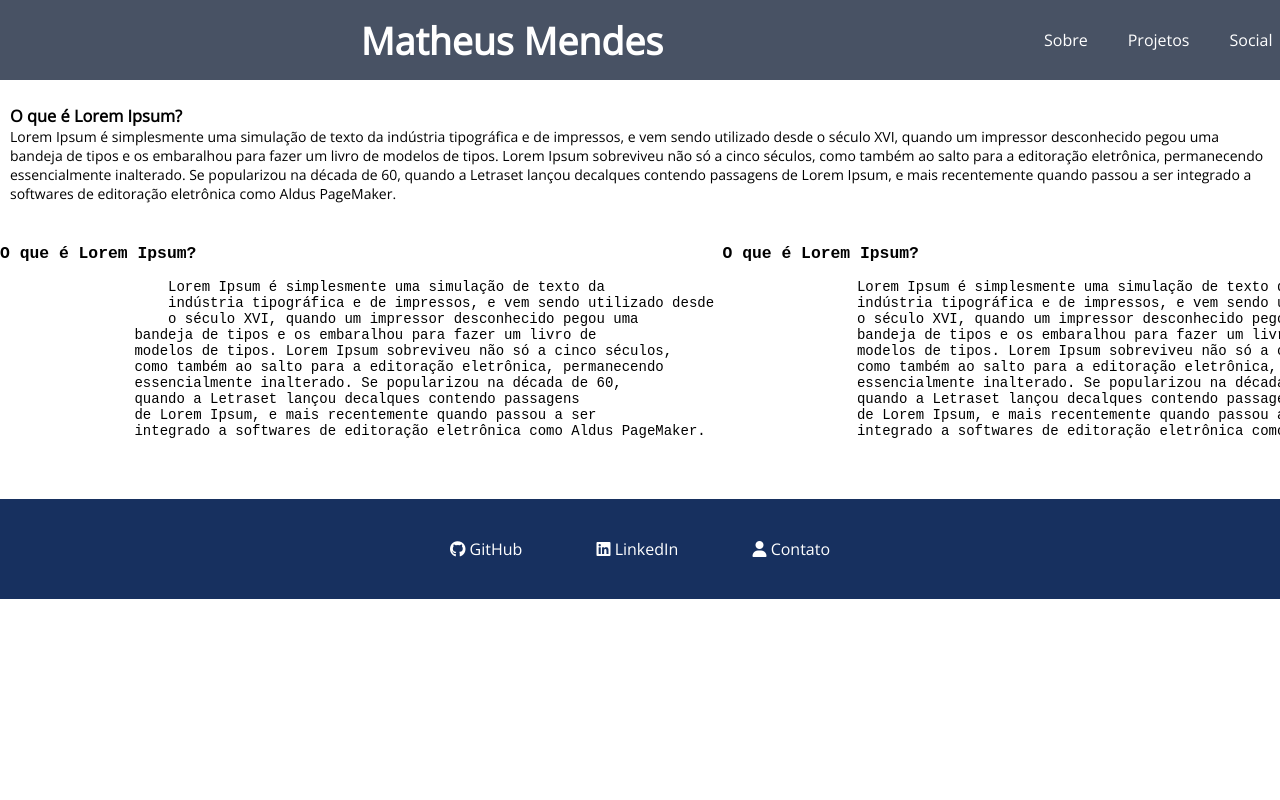
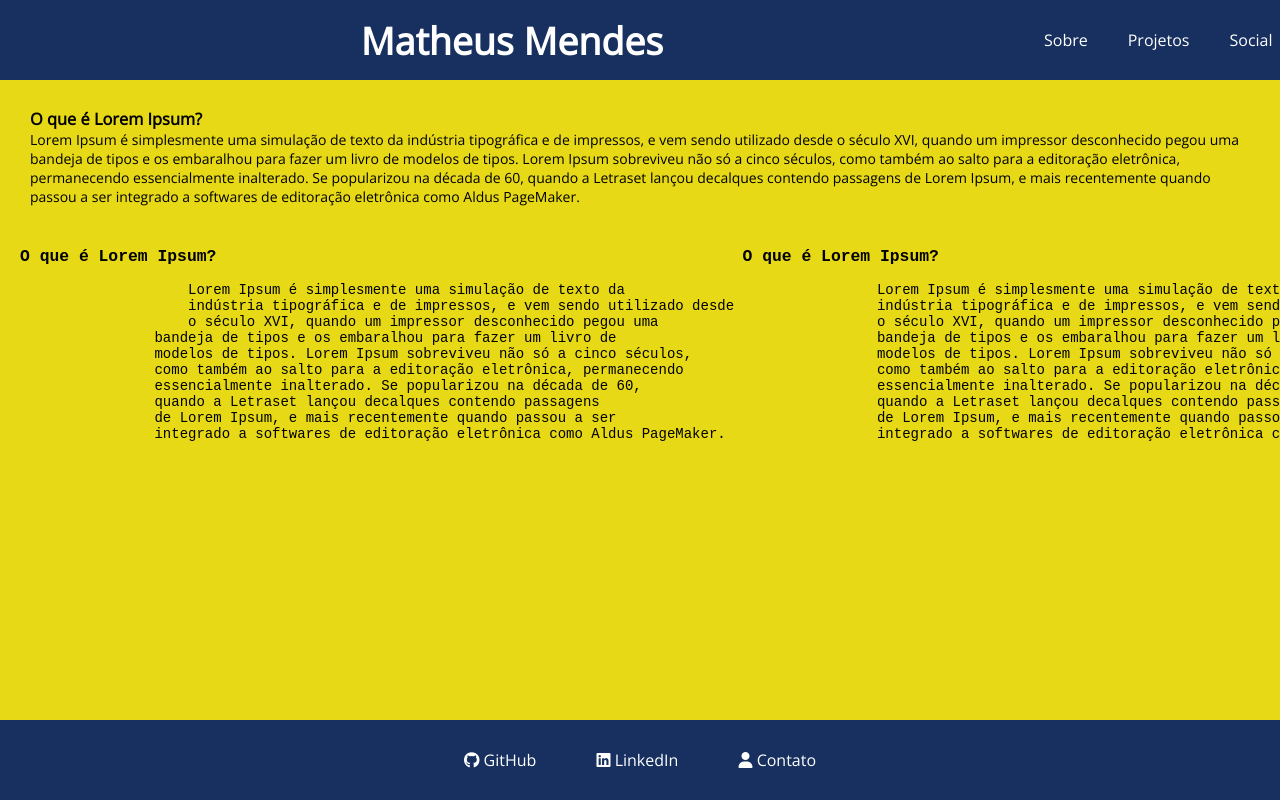
Before and after one commit to matheuscabral3/Portfolio, a plain HTML site: page index.html in a window 1280 px wide. Shown: the top 800 px of the page. Drawn offline with nearby package versions, Linux system fonts and the light colour scheme.

Commit message:
alteração design

```diff
--- a/index.css
+++ b/index.css
@@ -7,8 +7,8 @@
 
 body {
     box-sizing: border-box;
-    background-color: white;
-    font-family: 'Open Sans', Roboto;
+    background-color: rgb(231, 217, 21);
+    font-family: 'Open Sans';
     border: 0;
     padding: 0;
     margin: 0;
@@ -16,17 +16,24 @@ body {
     height: 100%;
 }
 
+main {
+    padding: 3px 20px;
+}
+
 #nav-header {
     list-style: none;
     display: flex;
-    height: 10vh;
-    background-color: rgb(72, 82, 100);
+    width: 100%;
+    height: 80px;
+    background-color: rgb(23, 48, 95);
 }
 
 #nav-footer {
+    position: absolute;
+    bottom: 0;
+    width: 100%;
+    height: 80px;
     display: flex;
-    width: 100%;
-    height: 100px;
     background-color: rgb(23, 48, 95);
     align-items: center;
     justify-content: center;
@@ -34,7 +41,7 @@ body {
 
 #nav-footer ul li a {
     color: #fff;
-    padding: 35px;
+    padding: 28px;
     display: inline-block;
 }
 
--- a/index.html
+++ b/index.html
@@ -70,7 +70,6 @@
         <br>
     </main>
     <br>
-    <footer>
     <nav id="nav-footer">
         <ul>
             <li><a href="GitHub"><i class="fab fa-github"></i> GitHub</a></li>
@@ -78,7 +77,6 @@
             <li><a href="Contato"><i class="fas fa-user"></i> Contato</a></li>
         </ul>
     </nav>
-    </footer>
 </body>
 
 </html>
```
Lines whose indentation alone changed are shown as unchanged.
